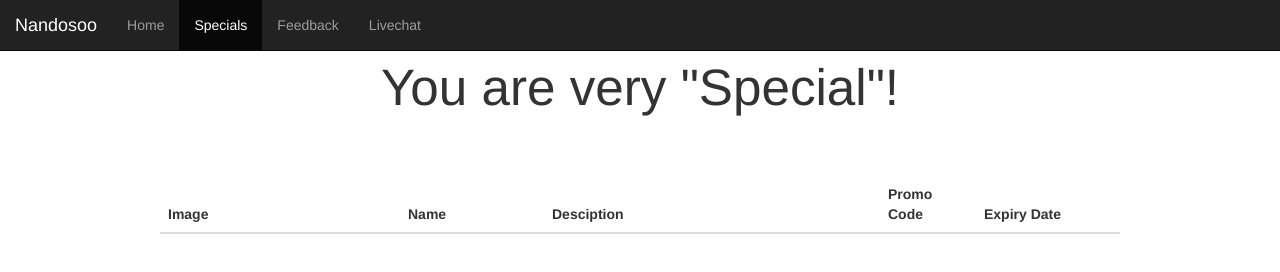
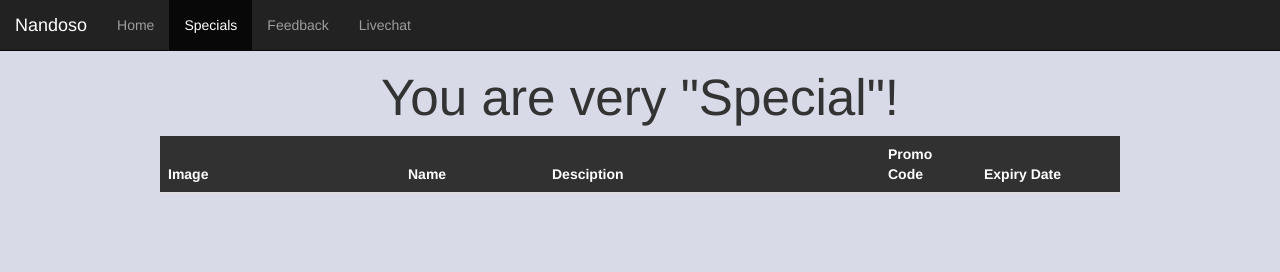
Before and after one commit to IcyCaster/IcyCaster-MSA-Nandoso, a plain HTML site: page NandosoWebApplication/specials.html in a window 1280 px wide. Drawn offline with Linux system fonts and the light colour scheme; no server answers.

Commit message:
Specials made neater and finished.

```diff
--- a/NandosoWebApplication/Content/specialsStyle.css
+++ b/NandosoWebApplication/Content/specialsStyle.css
@@ -1,5 +1,9 @@
+body {
+    background-color: #d8dae7;
+    padding-top: 50px;
+}
+
 .centerObject {
-    margin-top: 60px;
     margin-left: auto;
     margin-right: auto;
     width: 75%;
@@ -8,6 +12,11 @@
 table {
     border-collapse:collapse;
     width: 100%;
+}
+
+tr th {
+    background-color: #313131;
+    color:white;
 }
 
 tr > th {
--- a/NandosoWebApplication/Scripts/specials.js
+++ b/NandosoWebApplication/Scripts/specials.js
@@ -36,6 +36,7 @@ function loadSpecials() {
 
             var promoCol = document.createElement('td');
             promoCol.innerHTML = specials[i].PromoCode;
+            promoCol.style.fontWeight = 'bold';
             row.appendChild(promoCol);
 
             var expiryCol = document.createElement('td');
--- a/NandosoWebApplication/specials.html
+++ b/NandosoWebApplication/specials.html
@@ -1,20 +1,18 @@
 <!DOCTYPE html>
 <html>
 <head>
-    <title></title>
+    <title>Nandoso Specials</title>
     <meta charset="utf-8" />
-
-    <script src="Scripts/jquery-1.9.1.min.js"></script>
-    <script src="Scripts/bootstrap.min.js"></script>
-    <script src="Scripts/facebooklogin.js"></script>
-    <!-- Module Pattern scripts -->
-    <script src="Scripts/specialsModule.js"></script>
-    <script src="Scripts/specials.js"></script>
 
     <link href="Content/bootstrap.min.css" rel="stylesheet" />
     <link href="Content/mediaResizing.css" rel="stylesheet" />
     <link href="Content/specialsStyle.css" rel="stylesheet" />
 
+    <script src="Scripts/jquery-1.9.1.min.js"></script>
+    <script src="Scripts/bootstrap.min.js"></script>
+    <script src="Scripts/facebooklogin.js"></script>
+    <script src="Scripts/specialsModule.js"></script>
+    <script src="Scripts/specials.js"></script>
 </head>
 <body>
     <!---------- The Navigation Menu ---------->
@@ -33,7 +31,7 @@
 
                 <!-- Does not collapse -->
             </button> <a href="index.html" class="navbar-brand">
-                Nandosoo
+                Nandoso
             </a>
         </div>
 
```
Also changed, not shown: NandosoWebApplication/index.html (+0 -1 lines).
